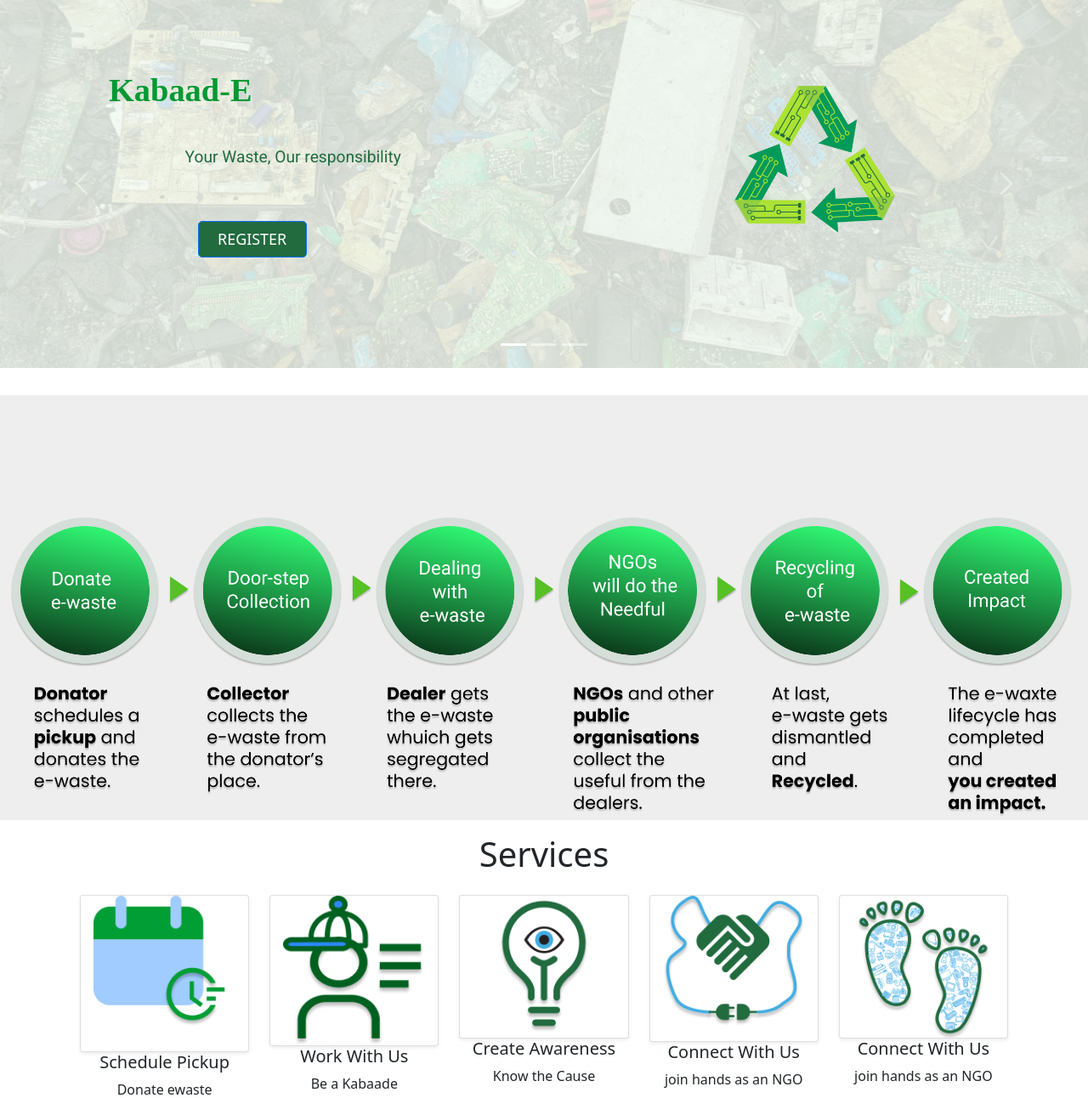
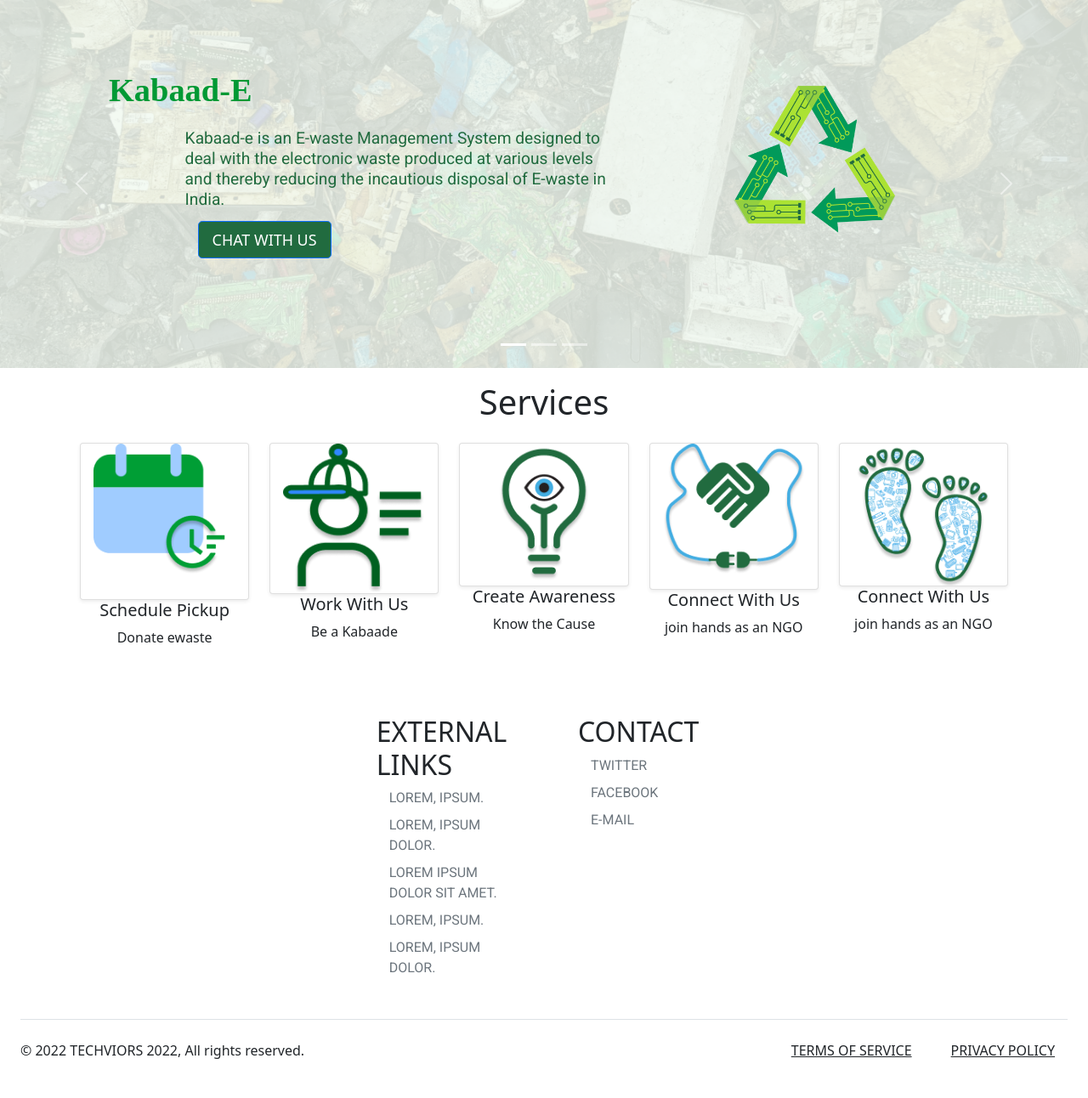
Before and after one commit to AnasSaifeee/e-waste, a Django app: page / in a window 1280 px wide. Shown: the part 147-1439 px from the top of the page at 85% size. After the commit the page ends 1393 px from the top, so only its background shows below. Run offline with Django 4.2, Linux system fonts and the light colour scheme.

Commit message:
Add files via upload

```diff
--- a/ewaste/templates/index.html
+++ b/ewaste/templates/index.html
@@ -42,9 +42,9 @@
     .slideonepara{
          position: absolute;
          width: 40vw;
-         height: 5%;
+         height: 10rem;
          left: 17%;
-         top: 40%;
+         top: 35%;
          font-family: 'Roboto';
          font-style: normal;
          font-weight: 400;
@@ -57,8 +57,6 @@
       position: absolute;
       display: flex;
       align-items: center;
-      width: 10vw;
-      height: 10%;
       left: 17%;
       top: 60%;
       background: #216B3F;
@@ -67,19 +65,7 @@
       text-align: center;
       justify-content: center;
     }
-    .parasecond{
-      position: relative;
-      width: 32rem;
-      left: 20%;
-      top: 32%;
-      font-family: 'Roboto';
-      font-style: normal;
-      font-weight: 400;
-      font-size: 24px;
-      line-height: 125%;
-/* or 30px */
-   color: #577663;
-  }
+
   .readmore{
     position: relative;
     left: 20%;
@@ -138,10 +124,6 @@
       .firstpart{
           display: none;
       }
-      .mobile-firstslide
-      {
-       background-image: url("/static/banner.png");
-      }
       .parasecond{
            width: 15rem;
       }
@@ -179,7 +161,7 @@
   <body>
 
 
-    <div class = "container-fluid m-0 p-0 mobliecontainer ">
+    <div class = "container-fluid m-0 p-0 mobliecontainer">
       <div class = "container-fluid mobile-firstslide">
           <h1 style="font-size:60px ;">Kabaad-E.</h1>
           <p style="font-size: 24px;">Your E-waste, Our responsibility</p>
@@ -199,8 +181,8 @@
             <img src="/static/banner.png" class="d-block w-100 firstslideimage" alt="...">
                   <div class = "text-start">
                     <h1 class = "slideoneheading">Kabaad-E</h1>
-                    <p class = "slideonepara">Your Waste, Our responsibility</p>
-                    <a class="btn btn-lg btn-primary registerbttn" href="#" role="button">register</a>
+                    <p class = "slideonepara">Kabaad-e is an E-waste Management System designed to deal with the electronic waste produced at various levels and thereby reducing the incautious disposal of E-waste in India.</p>
+                    <a class="btn btn-lg btn-primary registerbttn" href="#" role="button">Chat with us</a>
                     <img class = "image" src="/static/rrrrrrh.png" class="d-block " alt="...">
                   </div>
           </div>
@@ -219,11 +201,6 @@
     </div>
     </div>
 
-    <div class = "container-fluid px-0 mx-0 secondpart" height="50%">
-      <div class = "container mw-100 mh-100 secondcontainer">
-         <img src="/static/kabaade_cycle.png" alt="" width="100%">
-      </div>
-    </div>
 
     <div class="container my-3">
       <h1 class = "services">Services</h1>
```
